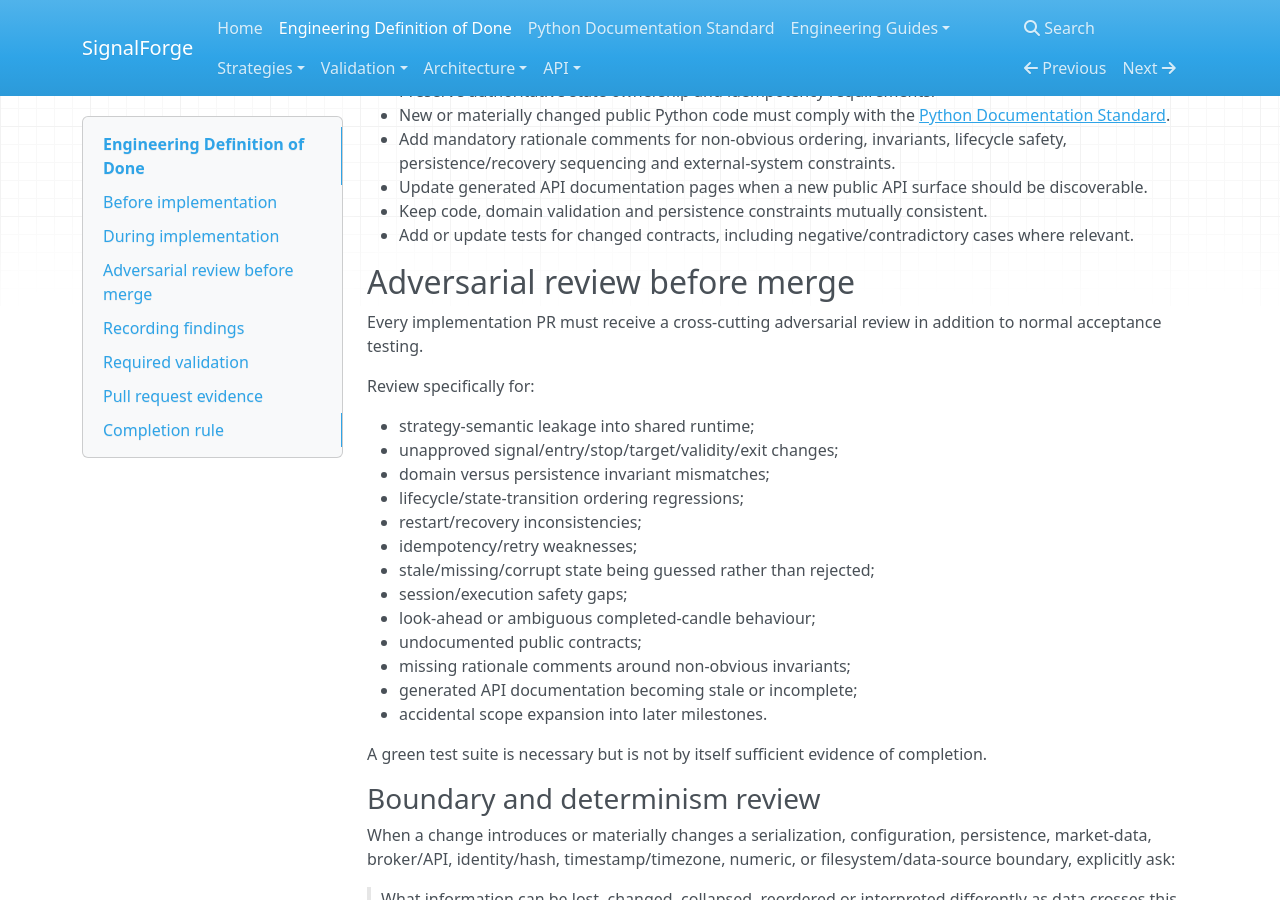
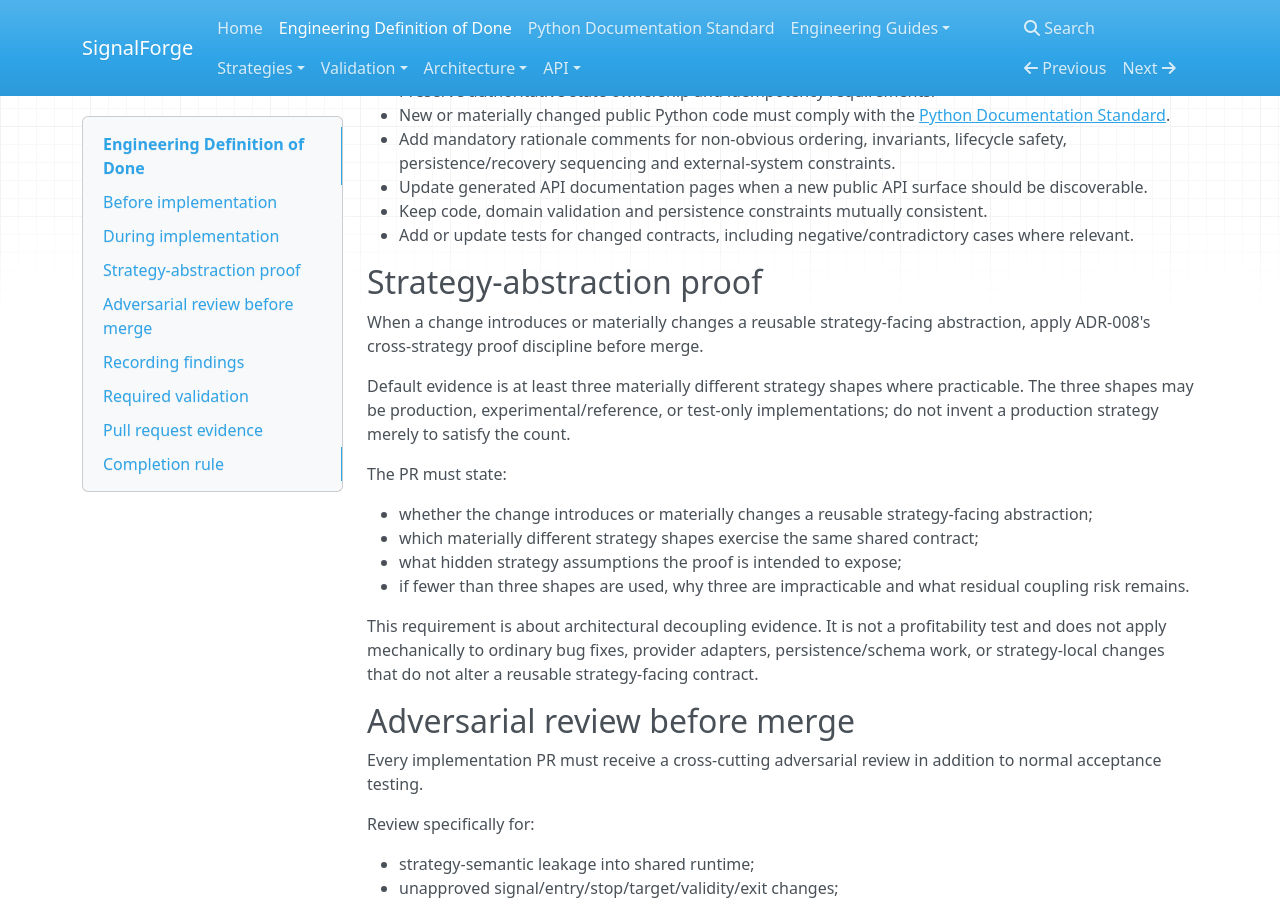
Before and after one commit to harishkamathuk/signalforge, an MkDocs documentation site: the page built from docs/engineering-definition-of-done.md, in a window 1280 px wide and 900 px high, scrolled down 500 px. Built offline with MkDocs 1.6.1, drawn with Linux system fonts in a browser that asks for light colours; nearby versions of some CDN libraries.

Commit message:
docs: operationalise cross-strategy proof in definition of done

```diff
--- a/docs/engineering-definition-of-done.md
+++ b/docs/engineering-definition-of-done.md
@@ -21,6 +21,27 @@ Issue-specific acceptance criteria remain authoritative for the work item. This
 - Update generated API documentation pages when a new public API surface should be discoverable.
 - Keep code, domain validation and persistence constraints mutually consistent.
 - Add or update tests for changed contracts, including negative/contradictory cases where relevant.
+
+## Strategy-abstraction proof
+
+When a change introduces or materially changes a reusable strategy-facing abstraction, apply
+ADR-008's cross-strategy proof discipline before merge.
+
+Default evidence is at least three materially different strategy shapes where practicable. The
+three shapes may be production, experimental/reference, or test-only implementations; do not
+invent a production strategy merely to satisfy the count.
+
+The PR must state:
+
+- whether the change introduces or materially changes a reusable strategy-facing abstraction;
+- which materially different strategy shapes exercise the same shared contract;
+- what hidden strategy assumptions the proof is intended to expose;
+- if fewer than three shapes are used, why three are impracticable and what residual coupling
+  risk remains.
+
+This requirement is about architectural decoupling evidence. It is not a profitability test and
+does not apply mechanically to ordinary bug fixes, provider adapters, persistence/schema work, or
+strategy-local changes that do not alter a reusable strategy-facing contract.
 
 ## Adversarial review before merge
 
```
